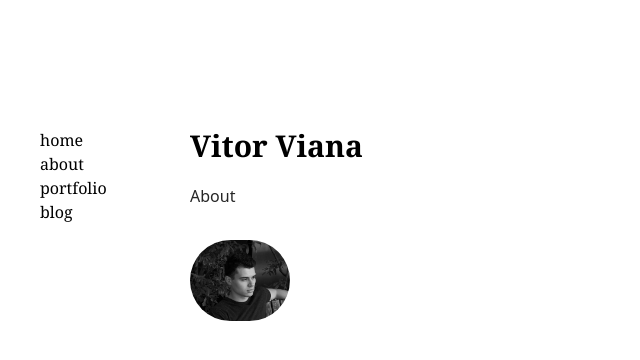
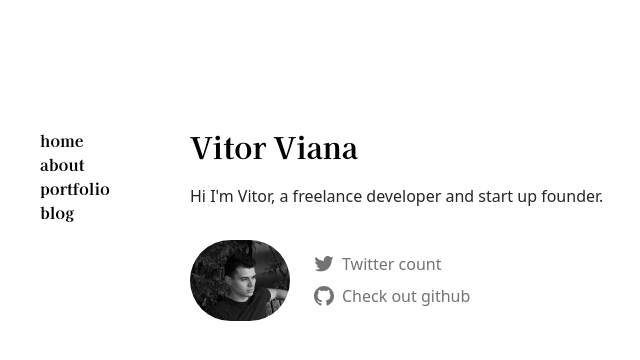
Before and after one commit to viana-vitor/personal-website, a Next.js app: page / in a window 1280 px wide. Shown: the top 360 px of the page, without its empty margins (152-792 px from the left). Built offline with nearby package versions, Linux system fonts and the light colour scheme.

Commit message:
add fonts, icons, layout changes

```diff
--- a/app/layout.tsx
+++ b/app/layout.tsx
@@ -1,9 +1,18 @@
 import "./globals.css";
 import Sidebar from "@/components/sidebar";
+import localFont from "next/font/local";
+import clsx from "clsx";
+
+const kaisei = localFont({
+  src: "../public/fonts/kaisei-tokumin-latin-700-normal.woff2",
+  weight: "700",
+  variable: "--font-kaisei",
+  display: "swap",
+});
 
 export const metadata = {
-  title: "Create Next App",
-  description: "Generated by create next app",
+  title: "Vitor Viana",
+  description: "Personal website",
 };
 
 export default function RootLayout({
@@ -14,7 +23,10 @@ export default function RootLayout({
   return (
     <html
       lang="en"
-      className="text-black bg-white dark:text-white dark:bg-[#111010]"
+      className={clsx(
+        "text-black bg-white dark:text-white dark:bg-[#111010]",
+        kaisei.variable
+      )}
     >
       <body className="antialised max-w-4xl mb-40 flex flex-col md:flex-row mx-4 mt-8 md:mt-20 lg:mt-32 lg:mx-auto">
         <Sidebar />
--- a/app/page.tsx
+++ b/app/page.tsx
@@ -1,33 +1,46 @@
-import Image from 'next/image'
-import Link from 'next/link'
-import { Inter } from 'next/font/google'
+import Image from "next/image";
+import Link from "next/link";
+import { Inter } from "next/font/google";
+import { TwitterIcon, GitHubIcon } from "@/components/icons";
 
-const inter = Inter({ subsets: ['latin'] })
+const inter = Inter({ subsets: ["latin"] });
 
-export const revalidate = 60
+export const revalidate = 60;
 
 export default function Home() {
-
-
   return (
     <section>
-      <h1 className='font-bold text-3xl font-serif'>Vitor Viana</h1>
-      <p className='my-5 max-w-[460px] text-neutral-800 dark:text-neutral-200'>
-        About
+      <h1 className="font-bold text-3xl font-serif">Vitor Viana</h1>
+      <p className="my-5 max-w-[460px] text-neutral-800 dark:text-neutral-200">
+        Hi I'm Vitor, a freelance developer and start up founder.
       </p>
-      <div className='flex flex-col md:flex-row items-start md:items-center my-8 '>
+      <div className="flex flex-col md:flex-row items-start md:items-center my-8 ">
         <Image
-          alt='name'
+          alt="name"
           src="/images/avatar.jpeg "
           className="rounded-full grayscale"
           width={100}
           height={100}
           priority
         />
-        <div className='mt-8 md:mt-0 md:ml-6 space-y-2 text-neutral-500 dark:text-neutral-400'>
-
+        <div className="mt-8 md:mt-0 md:ml-6 space-y-2 text-neutral-500 dark:text-neutral-400">
+          <a
+            target="_blank"
+            href="https://twitter.com/vitoroliviana"
+            className="flex items-center gap-2"
+          >
+            <TwitterIcon /> Twitter count
+          </a>
+          <a
+            target="_blank"
+            href="https://github.com/viana-vitor"
+            className="flex items-center gap-2"
+          >
+            <GitHubIcon />
+            Check out github
+          </a>
         </div>
       </div>
     </section>
-  )
+  );
 }
--- /dev/null
+++ b/components/icons.tsx
@@ -0,0 +1,101 @@
+export function TwitterIcon() {
+  return (
+    <svg
+      width="20"
+      height="16"
+      viewBox="0 0 24 20"
+      fill="none"
+      xmlns="http://www.w3.org/2000/svg"
+    >
+      <g clipPath="url(#a)">
+        <path
+          d="M21.479 4.937c.015.209.015.418.015.628 0 6.424-4.917 13.832-13.906 13.832v-.004a13.89 13.89 0 0 1-7.491-2.18 9.847 9.847 0 0 0 7.233-2.015 4.89 4.89 0 0 1-4.566-3.375c.732.14 1.487.112 2.206-.084a4.868 4.868 0 0 1-3.92-4.764v-.062c.68.376 1.44.585 2.218.608a4.851 4.851 0 0 1-1.513-6.49 13.896 13.896 0 0 0 10.073 5.078 4.848 4.848 0 0 1 1.414-4.644 4.911 4.911 0 0 1 6.914.21A9.84 9.84 0 0 0 23.26.496a4.884 4.884 0 0 1-2.149 2.69 9.76 9.76 0 0 0 2.807-.766 9.898 9.898 0 0 1-2.439 2.518Z"
+          fill="currentColor"
+        />
+      </g>
+      <defs>
+        <clipPath id="a">
+          <path fill="#fff" d="M0 0h24v19.636H0z" />
+        </clipPath>
+      </defs>
+    </svg>
+  );
+}
+
+export function GitHubIcon() {
+  return (
+    <svg
+      width="20"
+      height="20"
+      viewBox="0 0 24 24"
+      fill="none"
+      xmlns="http://www.w3.org/2000/svg"
+    >
+      <g clipPath="url(#clip0_9914_10)">
+        <path
+          d="M12 0C5.374 0 0 5.373 0 12C0 17.302 3.438 21.8 8.207 23.387C8.806 23.498 9 23.126 9 22.81V20.576C5.662 21.302 4.967 19.16 4.967 19.16C4.421 17.773 3.634 17.404 3.634 17.404C2.545 16.659 3.717 16.675 3.717 16.675C4.922 16.759 5.556 17.912 5.556 17.912C6.626 19.746 8.363 19.216 9.048 18.909C9.155 18.134 9.466 17.604 9.81 17.305C7.145 17 4.343 15.971 4.343 11.374C4.343 10.063 4.812 8.993 5.579 8.153C5.455 7.85 5.044 6.629 5.696 4.977C5.696 4.977 6.704 4.655 8.997 6.207C9.954 5.941 10.98 5.808 12 5.803C13.02 5.808 14.047 5.941 15.006 6.207C17.297 4.655 18.303 4.977 18.303 4.977C18.956 6.63 18.545 7.851 18.421 8.153C19.191 8.993 19.656 10.064 19.656 11.374C19.656 15.983 16.849 16.998 14.177 17.295C14.607 17.667 15 18.397 15 19.517V22.81C15 23.129 15.192 23.504 15.801 23.386C20.566 21.797 24 17.3 24 12C24 5.373 18.627 0 12 0Z"
+          fill="currentColor"
+        />
+      </g>
+      <defs>
+        <clipPath id="clip0_9914_10">
+          <rect width="24" height="24" fill="white" />
+        </clipPath>
+      </defs>
+    </svg>
+  );
+}
+
+export function ViewsIcon() {
+  return (
+    <svg
+      className="mr-2"
+      width="20"
+      height="20"
+      viewBox="0 0 24 24"
+      fill="none"
+      xmlns="http://www.w3.org/2000/svg"
+    >
+      <path
+        d="M2.25 18.0001L9 11.2501L13.306 15.5571C14.5507 13.1029 16.6044 11.1535 19.12 10.0381L21.86 8.81809M21.86 8.81809L15.92 6.53809M21.86 8.81809L19.58 14.7591"
+        stroke="currentColor"
+        strokeWidth="1.5"
+        strokeLinecap="round"
+        strokeLinejoin="round"
+      />
+    </svg>
+  );
+}
+
+export function ArrowIcon() {
+  return (
+    <svg
+      className="mr-2"
+      width="12"
+      height="12"
+      viewBox="0 0 12 12"
+      fill="none"
+      xmlns="http://www.w3.org/2000/svg"
+    >
+      <path
+        d="M2.07102 11.3494L0.963068 10.2415L9.2017 1.98864H2.83807L2.85227 0.454545H11.8438V9.46023H10.2955L10.3097 3.09659L2.07102 11.3494Z"
+        fill="currentColor"
+      />
+    </svg>
+  );
+}
+
+export function YoutubeIcon() {
+  return (
+    <svg
+      xmlns="http://www.w3.org/2000/svg"
+      height="800"
+      width="800"
+      viewBox="0 0 461.001 461.001"
+      className="w-5 h-5"
+      fill="currentColor"
+    >
+      <path d="M365.257 67.393H95.744C42.866 67.393 0 110.259 0 163.137v134.728c0 52.878 42.866 95.744 95.744 95.744h269.513c52.878 0 95.744-42.866 95.744-95.744V163.137c0-52.878-42.866-95.744-95.744-95.744zm-64.751 169.663-126.06 60.123c-3.359 1.602-7.239-.847-7.239-4.568V168.607c0-3.774 3.982-6.22 7.348-4.514l126.06 63.881c3.748 1.899 3.683 7.274-.109 9.082z" />
+    </svg>
+  );
+}
--- a/package.json
+++ b/package.json
@@ -12,6 +12,7 @@
     "@types/node": "18.15.10",
     "@types/react": "18.0.29",
     "@types/react-dom": "18.0.11",
+    "clsx": "^1.2.1",
     "eslint": "8.36.0",
     "eslint-config-next": "13.2.4",
     "next": "13.2.4",
--- a/tailwind.config.js
+++ b/tailwind.config.js
@@ -6,7 +6,11 @@ module.exports = {
     "./components/**/*.{js,ts,jsx,tsx}",
   ],
   theme: {
-    extend: {},
+    extend: {
+      fontFamily: {
+        serif: ["var(--font-kaisei)"],
+      },
+    },
   },
   plugins: [],
 };
```
Also changed, not shown: public/fonts/kaisei-tokumin-latin-700-normal.woff2 (added), 1 other file (tests, documents, lock files or other folders).
